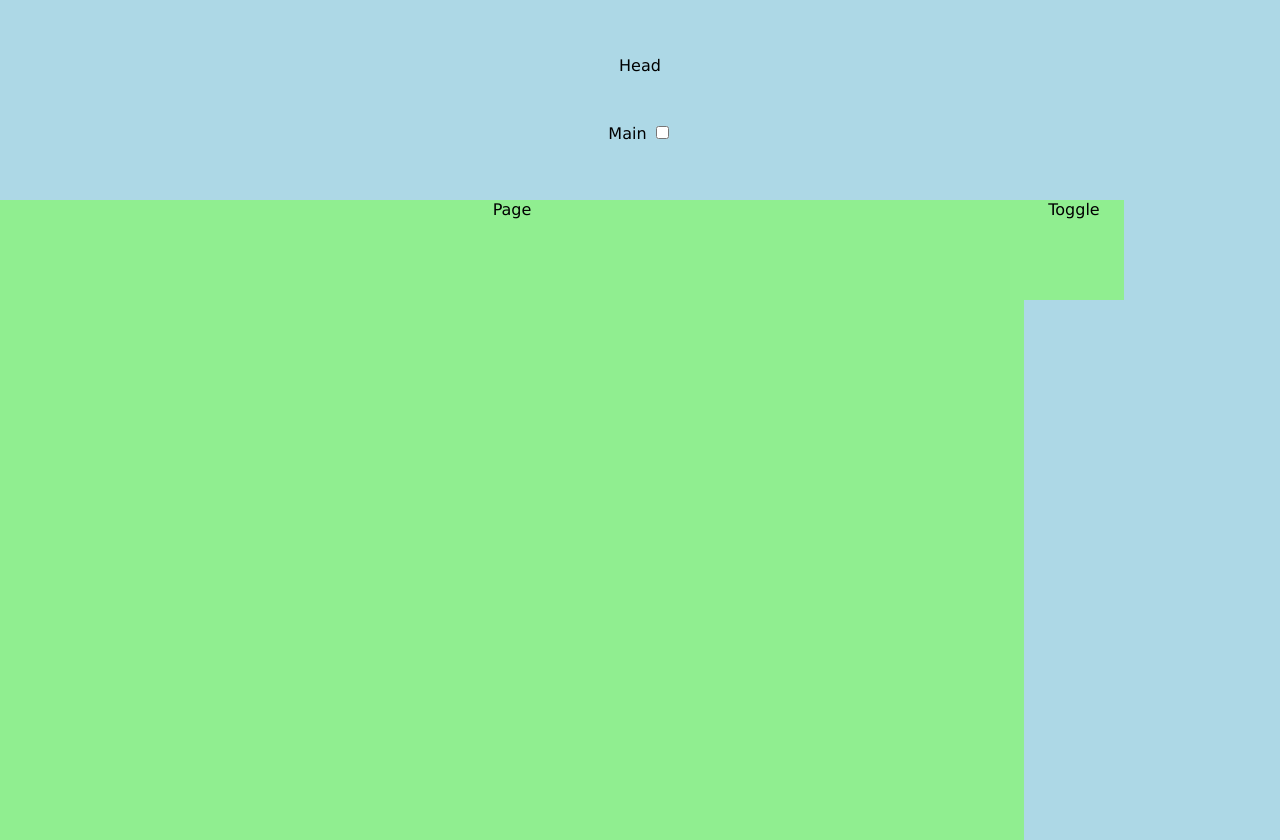
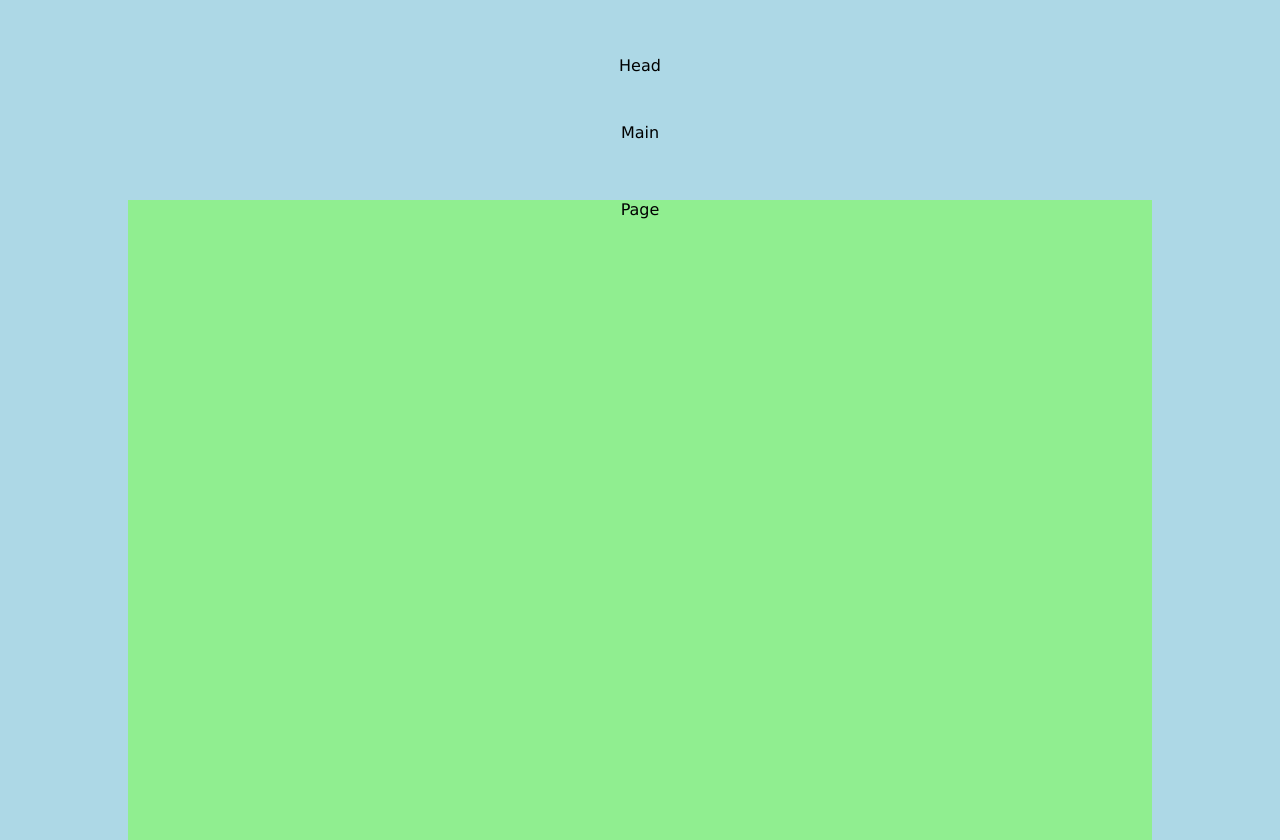
Before and after one commit to Carranya/website_proposal_3, a PHP site: page / in a window 1280 px wide. Run offline with PHP 8.4, Linux system fonts and the light colour scheme.

Commit message:
cleaned up

```diff
--- a/css/style.css
+++ b/css/style.css
@@ -10,26 +10,14 @@ body {
 }
 
 
-
-#contentPage {
+.contentPage {
     position: absolute;
     top: 200px;
-    left: 0;
+    left: 10%;
     width: 80%;
     height: 80%;
-    /*display: block;*/
+    display: block;
     background-color: lightgreen;
     transform: translate(0, 0);
     transition: transform 1s;
 }
-
-.toggle {
-    position: absolute;
-    top: 0;
-    right: -100px;
-    width: 100px;
-    height: 100px;
-    display: block;
-    background-color: lightgreen;
-
-}
--- a/index.php
+++ b/index.php
@@ -10,20 +10,11 @@
 <body>
     <div id="head"><p id="headTitle">Head</p></div>
     <div id="main">Main
-        <input type="checkbox" id="idCheck">
-       <div id="contentPage">Page
-            <div class="toggle">Toggle</div>
+       <div class="contentPage">Page
        </div>
     </div>
 
-<script>
-    document.getElementById("idCheck").addEventListener("click", function(){slide()});
 
-    function slide() {
-        let move = document.getElementById("contentPage");
-        move.style.transform = "translate(200px, 0)";
-    }
-</script>
 
 </body>
 </html>
```
